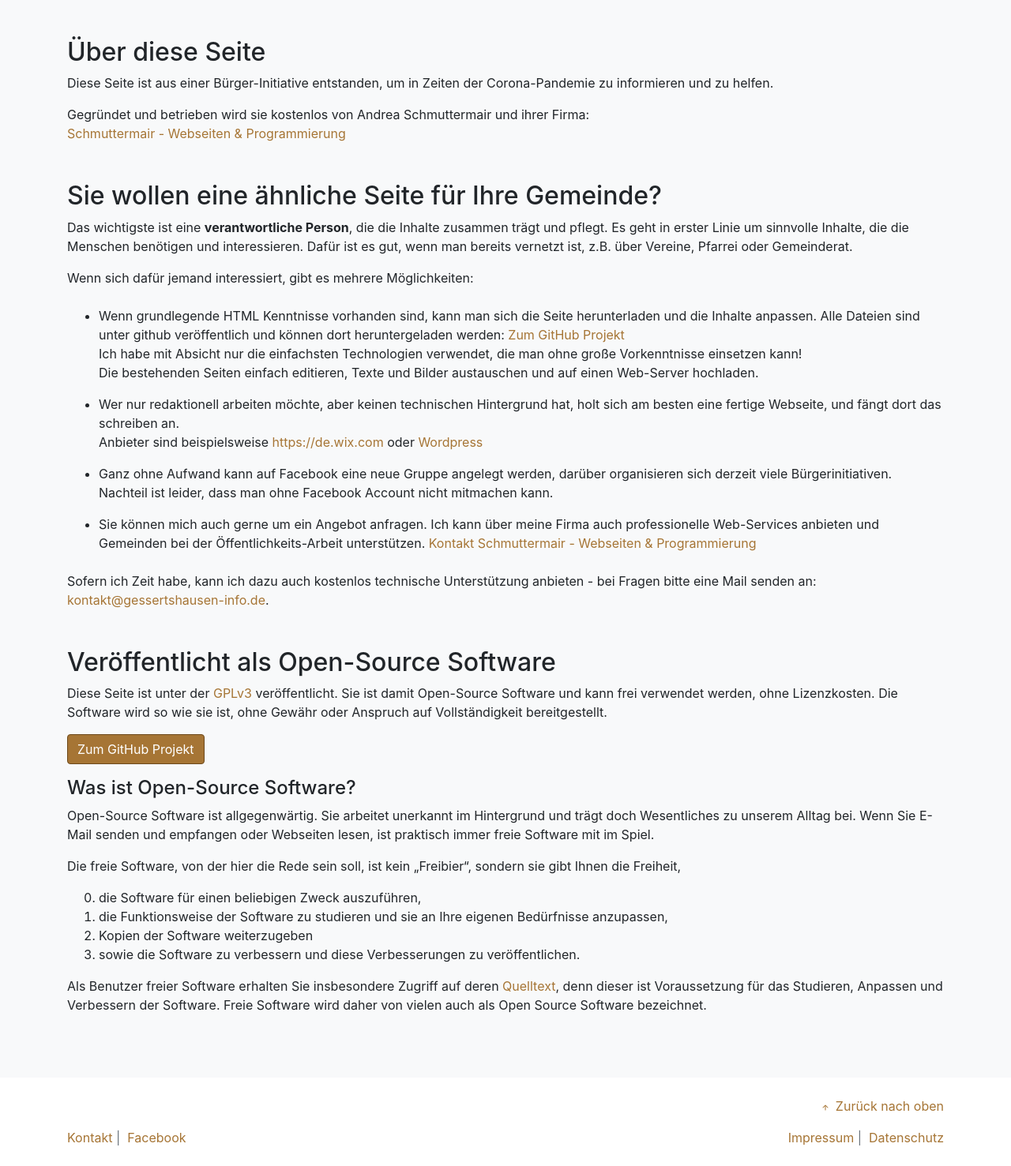
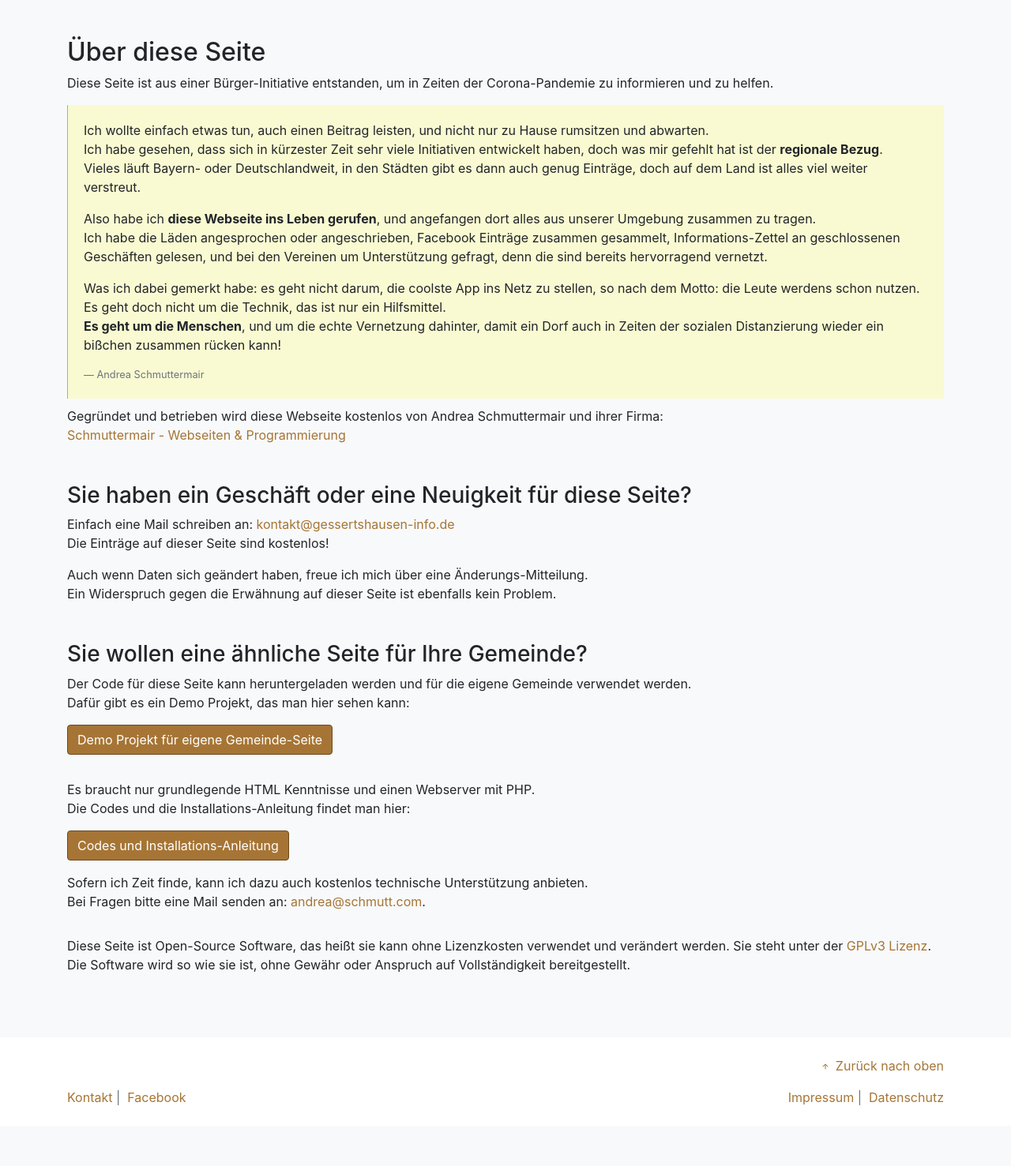
Before and after one commit to aschmutt/region-info, a PHP site: page /ueber-uns.php in a window 1280 px wide. Shown: the part 475-1952 px from the top of the page at 79% size. After the commit the page ends 1875 px from the top, so only its background shows below. Run offline with PHP 8.4, Linux system fonts and the light colour scheme.

Commit message:
about us Seite umgetextet, https überall aktualisiert

```diff
--- a/htdocs/Templates/Partials/head.twig
+++ b/htdocs/Templates/Partials/head.twig
@@ -17,7 +17,7 @@
     {% if image %}
         <meta property="og:image" content="{{ image }}" />
     {% else %}
-        <meta property="og:image" content="http://gessertshausen-info.de/Img/Gessertshausen_Dietkirch2_1024.JPG" />
+        <meta property="og:image" content="https://www.gessertshausen-info.de/Img/Gessertshausen_Dietkirch2_1024.JPG" />
     {% endif %}
 
     <meta property="og:url" content="{{ url }}" />
--- a/htdocs/Templates/hilfe.twig
+++ b/htdocs/Templates/hilfe.twig
@@ -57,7 +57,7 @@
                         <div class="card-img">
                             <img src="/Img/mundschutz.JPG" class="card-img-top" alt="Behelfs-Mund-Nasen-Maske">
                             <div class="copyright">
-                                &copy; <a href="http://gessertshausen-info.de/">gessertshausen-info.de</a>
+                                &copy; <a href="https://www.gessertshausen-info.de/">gessertshausen-info.de</a>
                             </div>
                         </div>
                         <div class="card-body">
--- a/htdocs/Templates/ueber-uns.twig
+++ b/htdocs/Templates/ueber-uns.twig
@@ -17,93 +17,69 @@
                     <p>
                         Diese Seite ist aus einer Bürger-Initiative entstanden, um in Zeiten der Corona-Pandemie zu informieren und zu helfen.
                     </p>
+                    <div class="quote">
+                        <p>
+                            Ich wollte einfach etwas tun, auch einen Beitrag leisten, und nicht nur zu Hause rumsitzen und abwarten. <br />
+                            Ich habe gesehen, dass sich in kürzester Zeit sehr viele Initiativen entwickelt haben,
+                            doch was mir gefehlt hat ist der <b>regionale Bezug</b>. <br />
+                            Vieles läuft Bayern- oder Deutschlandweit,
+                            in den Städten gibt es dann auch genug Einträge, doch auf dem Land ist alles viel weiter verstreut.
+                        </p>
+                        <p>Also habe ich <b>diese Webseite ins Leben gerufen</b>, und angefangen dort alles aus unserer Umgebung zusammen zu tragen. <br />
+                            Ich habe die Läden angesprochen oder angeschrieben, Facebook Einträge zusammen gesammelt, Informations-Zettel an geschlossenen Geschäften gelesen,
+                            und bei den Vereinen um Unterstützung gefragt, denn die sind bereits hervorragend vernetzt.
+                        </p>
+                        <p>
+                            Was ich dabei gemerkt habe: es geht nicht darum, die coolste App ins Netz zu stellen, so nach dem Motto: die Leute werdens schon nutzen. <br />
+                            Es geht doch nicht um die Technik, das ist nur ein Hilfsmittel.  <br />
+                            <b>Es geht um die Menschen</b>, und um die echte Vernetzung dahinter, damit ein Dorf auch in Zeiten der sozialen Distanzierung wieder ein bißchen zusammen rücken kann! </p>
+                        <footer class="blockquote-footer">Andrea Schmuttermair</footer>
+                    </div>
                     <p>
-                        Gegründet und betrieben wird sie kostenlos von Andrea Schmuttermair und ihrer Firma: <br />
+                        Gegründet und betrieben wird diese Webseite kostenlos von Andrea Schmuttermair und ihrer Firma: <br />
                         <a href="https://www.schmutt.com/" target="_blank">Schmuttermair - Webseiten & Programmierung</a>
                     </p>
                 </div>
             </div>
             <div class="row">
                 <div class="col-md-12 py-3">
-                    <h2>Sie wollen eine ähnliche Seite für Ihre Gemeinde?</h2>
-                    <p>
-                        Das wichtigste ist eine <strong>verantwortliche Person</strong>, die die Inhalte zusammen trägt und pflegt.
-                        Es geht in erster Linie um sinnvolle Inhalte, die die Menschen benötigen und interessieren. Dafür ist es gut, wenn man bereits vernetzt ist, z.B. über Vereine, Pfarrei oder Gemeinderat.
+                    <h3>Sie haben ein Geschäft oder eine Neuigkeit für diese Seite?</h3>
+                    <p>Einfach eine Mail schreiben an: <a href="mailto:kontakt@gessertshausen-info.de">kontakt@gessertshausen-info.de</a><br />
+                        Die Einträge auf dieser Seite sind kostenlos!
                     </p>
                     <p>
-                        Wenn sich dafür jemand interessiert, gibt es mehrere Möglichkeiten:
-                    </p>
-                    <ul>
-                        <li class="py-2">Wenn grundlegende HTML Kenntnisse vorhanden sind, kann man sich die Seite herunterladen und die Inhalte anpassen.
-                            Alle Dateien sind unter github veröffentlich und können dort heruntergeladen werden:
-                            <a href="https://github.com/aschmutt/region-info" target="_blank">Zum GitHub Projekt</a> <br />
-                            Ich habe mit Absicht nur die einfachsten Technologien verwendet, die man ohne große Vorkenntnisse einsetzen kann! <br />
-                            Die bestehenden Seiten einfach editieren, Texte und Bilder austauschen und auf einen Web-Server hochladen.
-                        </li>
-                        <li class="py-2">
-                            Wer nur redaktionell arbeiten möchte, aber keinen technischen Hintergrund hat, holt sich am besten eine fertige Webseite, und fängt dort das schreiben an. <br />
-                            Anbieter sind beispielsweise <a href="https://de.wix.com/" target="_blank">https://de.wix.com</a> oder
-                            <a href="https://wordpress.org/" target="_blank">Wordpress</a>
-                        </li>
-                        <li class="py-2">
-                            Ganz ohne Aufwand kann auf Facebook eine neue Gruppe angelegt werden, darüber organisieren sich derzeit viele Bürgerinitiativen. Nachteil ist leider, dass man ohne Facebook Account nicht mitmachen kann.
-                        </li>
-                        <li class="py-2">
-                            Sie können mich auch gerne um ein Angebot anfragen. Ich kann über meine Firma auch professionelle Web-Services anbieten und Gemeinden bei der Öffentlichkeits-Arbeit unterstützen.
-                            <a href="mailto:andrea@schmutt.com">Kontakt Schmuttermair - Webseiten & Programmierung</a>
-
-                        </li>
-                    </ul>
-                    <p>
-                        Sofern ich Zeit habe, kann ich dazu auch kostenlos technische Unterstützung anbieten - bei Fragen bitte eine Mail senden an: <a href="mailto:kontakt@gessertshausen-info.de">kontakt@gessertshausen-info.de</a>.
+                        Auch wenn Daten sich geändert haben, freue ich mich über eine Änderungs-Mitteilung. <br />
+                        Ein Widerspruch gegen die Erwähnung auf dieser Seite ist ebenfalls kein Problem. <br />
                     </p>
                 </div>
             </div>
             <div class="row">
                 <div class="col-md-12 py-3">
-                    <h2>Veröffentlicht als Open-Source Software</h2>
-                    <p>
-                        Diese Seite ist unter der <a href="/License.html" target="_blank">GPLv3</a> veröffentlicht.
-                        Sie ist damit Open-Source Software und kann frei verwendet werden, ohne Lizenzkosten. Die Software wird so wie sie ist, ohne Gewähr oder Anspruch auf Vollständigkeit bereitgestellt.
+                    <h3>Sie wollen eine ähnliche Seite für Ihre Gemeinde?</h3>
+                    <p>Der Code für diese Seite kann heruntergeladen werden und für die eigene Gemeinde verwendet werden. <br />
+                        Dafür gibt es ein Demo Projekt, das man hier sehen kann: </p>
+
+                    <a href="http://demo.gessertshausen-info.de/" target="_blank"  class="btn btn-primary" >Demo Projekt für eigene Gemeinde-Seite</a>
+                </div>
+                <div class="col-md-12 py-3">
+                    <p>Es braucht nur grundlegende HTML Kenntnisse und einen Webserver mit PHP. <br />
+                    Die Codes und die Installations-Anleitung findet man hier:
                     </p>
-                    <p><a href="https://github.com/aschmutt/region-info" class="btn btn-primary" target="_blank">Zum GitHub Projekt</a></p>
-                    <h4>Was ist Open-Source Software?</h4>
-                    <p>
-                        Open-Source Software ist allgegenwärtig. Sie arbeitet unerkannt im
-                        Hintergrund und trägt doch Wesentliches zu unserem Alltag bei.
-                        Wenn Sie E-Mail senden und empfangen oder Webseiten lesen, ist
-                        praktisch immer freie Software mit im Spiel.
+
+                    <a href="https://github.com/aschmutt/region-info" target="_blank"  class="btn btn-primary" >Codes und Installations-Anleitung</a> <br />
+                    <p class="py-3">
+                        Sofern ich Zeit finde, kann ich dazu auch kostenlos technische Unterstützung anbieten. <br />
+                        Bei Fragen bitte eine Mail senden an: <a href="mailto:andrea@schmutt.com">andrea@schmutt.com</a>.
                     </p>
                     <p>
-                        Die freie Software, von der hier die Rede sein soll, ist
-                        kein „Freibier“, sondern sie gibt Ihnen die
-                        Freiheit,
-                    </p>
-                    <ol start="0">
-                        <li>
-                            die Software für einen beliebigen Zweck auszuführen,
-                        </li>
-                        <li>
-                            die Funktionsweise der Software zu studieren und
-                            sie an Ihre eigenen Bedürfnisse anzupassen,
-                        </li>
-                        <li>
-                            Kopien der Software weiterzugeben
-                        </li>
-                        <li>
-                            sowie die Software zu verbessern und diese
-                            Verbesserungen zu veröffentlichen.
-                        </li>
-                    </ol>
-                    <p>
-                        Als Benutzer freier Software erhalten Sie insbesondere Zugriff auf
-                        deren <a href="https://github.com/aschmutt/region-info" target="_blank">Quelltext</a>, denn dieser ist Voraussetzung für das Studieren, Anpassen und
-                        Verbessern der Software. Freie Software wird daher von vielen auch
-                        als Open Source Software bezeichnet.
+                        Diese Seite ist Open-Source Software, das heißt sie kann ohne Lizenzkosten verwendet und verändert werden.
+                        Sie steht unter der <a href="/License.html" target="_blank">GPLv3 Lizenz</a>.
+                        Die Software wird so wie sie ist, ohne Gewähr oder Anspruch auf Vollständigkeit bereitgestellt.
                     </p>
                 </div>
             </div>
 
+
         </div>
     </div>
 {% endblock %}
--- a/htdocs/datenschutz.php
+++ b/htdocs/datenschutz.php
@@ -10,5 +10,5 @@ $twig = new \Twig\Environment($loader, [
 echo $twig->render('datenschutz.twig', [
     'title' => 'Datenschutz',
     'description' => 'Informations-Seite für Gessertshausen und Umgebung',
-    'url' => 'http://gessertshausen-info.de'
+    'url' => 'https://www.gessertshausen-info.de'
 ]);
--- a/htdocs/essen.php
+++ b/htdocs/essen.php
@@ -10,5 +10,5 @@ $twig = new \Twig\Environment($loader, [
 echo $twig->render('essen.twig', [
     'title' => 'Essen und Trinken',
     'description' => 'Restaurants, Lieferdienste und regionale Produkte in Gessertshausen und Umgebung',
-    'url' => 'http://gessertshausen-info.de/essen.php'
+    'url' => 'https://www.gessertshausen-info.de/essen.php'
 ]);
--- a/htdocs/gemeinde.php
+++ b/htdocs/gemeinde.php
@@ -10,5 +10,5 @@ $twig = new \Twig\Environment($loader, [
 echo $twig->render('gemeinde.twig', [
     'title' => 'Gemeinde und Einrichtungen',
     'description' => 'Informations-Seite für Gessertshausen und Umgebung',
-    'url' => 'http://gessertshausen-info.de/gemeinde.php'
+    'url' => 'https://www.gessertshausen-info.de/gemeinde.php'
 ]);
--- a/htdocs/geschaefte.php
+++ b/htdocs/geschaefte.php
@@ -10,5 +10,5 @@ $twig = new \Twig\Environment($loader, [
 echo $twig->render('geschaefte.twig', [
     'title' => 'Geschäfte und Firmen',
     'description' => 'Informations-Seite für Geschäfte und Firmen in Gessertshausen und Umgebung',
-    'url' => 'http://gessertshausen-info.de/geschaefte.php'
+    'url' => 'https://www.gessertshausen-info.de/geschaefte.php'
 ]);
--- a/htdocs/hilfe.php
+++ b/htdocs/hilfe.php
@@ -11,5 +11,5 @@ $twig->addExtension(new \Twig\Extension\DebugExtension());
 echo $twig->render('hilfe.twig', [
     'title' => 'Helfen',
     'description' => 'Informations-Seite für Hilfsangebote und Bürger-Initiativen in Gessertshausen und Umgebung',
-    'url' => 'http://gessertshausen-info.de/hilfe.php'
+    'url' => 'https://www.gessertshausen-info.de/hilfe.php'
 ]);
--- a/htdocs/impressum.php
+++ b/htdocs/impressum.php
@@ -10,5 +10,5 @@ $twig = new \Twig\Environment($loader, [
 echo $twig->render('impressum.twig', [
     'title' => 'Impressum',
     'description' => 'Informations-Seite für Gessertshausen und Umgebung',
-    'url' => 'http://gessertshausen-info.de'
+    'url' => 'https://www.gessertshausen-info.de'
 ]);
--- a/htdocs/index.php
+++ b/htdocs/index.php
@@ -11,5 +11,5 @@ $twig->addExtension(new \Twig\Extension\DebugExtension());
 echo $twig->render('index.twig', [
     'title' => 'Aktuelles aus Gessertshausen und Umgebung',
     'description' => 'Informationen zu Geschäfts-Öffnungszeiten, Hilfsangebote wg. Corona und mehr',
-    'url' => 'http://gessertshausen-info.de'
+    'url' => 'https://www.gessertshausen-info.de'
 ]);
--- a/htdocs/kontakt.php
+++ b/htdocs/kontakt.php
@@ -10,5 +10,5 @@ $twig = new \Twig\Environment($loader, [
 echo $twig->render('kontakt.twig', [
     'title' => 'Kontakt',
     'description' => 'Informations-Seite für Gessertshausen und Umgebung',
-    'url' => 'http://gessertshausen-info.de'
+    'url' => 'https://www.gessertshausen-info.de'
 ]);
--- a/htdocs/ostern.php
+++ b/htdocs/ostern.php
@@ -10,5 +10,5 @@ $twig = new \Twig\Environment($loader, [
 echo $twig->render('ostern.twig', [
     'title' => 'Ostern',
     'description' => 'Ostern in Gessertshausen und Umgebung',
-    'url' => 'http://gessertshausen-info.de/ostern.php'
+    'url' => 'https://www.gessertshausen-info.de/ostern.php'
 ]);
--- a/htdocs/restaurant.php
+++ b/htdocs/restaurant.php
@@ -10,6 +10,6 @@ $twig = new \Twig\Environment($loader, [
 echo $twig->render('restaurant.twig', [
     'title' => 'Restaurants',
     'description' => 'Restaurants mit Abholung und Lieferservice',
-    'url' => 'http://gessertshausen-info.de/restaurant.php',
-    'image' => 'http://gessertshausen-info.de/Img/restaurant.png'
+    'url' => 'https://www.gessertshausen-info.de/restaurant.php',
+    'image' => 'https://www.gessertshausen-info.de/Img/restaurant.png'
 ]);
--- a/htdocs/ueber-uns.php
+++ b/htdocs/ueber-uns.php
@@ -10,5 +10,5 @@ $twig = new \Twig\Environment($loader, [
 echo $twig->render('ueber-uns.twig', [
     'title' => 'Über diese Seite',
     'description' => 'Informations-Seite für Gessertshausen und Umgebung',
-    'url' => 'http://gessertshausen-info.de/ueber-uns.php'
+    'url' => 'https://www.gessertshausen-info.de/ueber-uns.php'
 ]);
```
Also changed, not shown: README.md.
